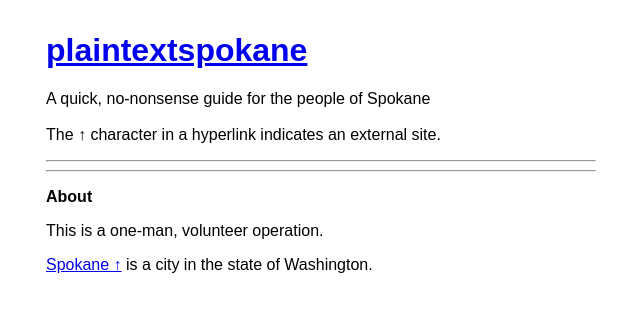
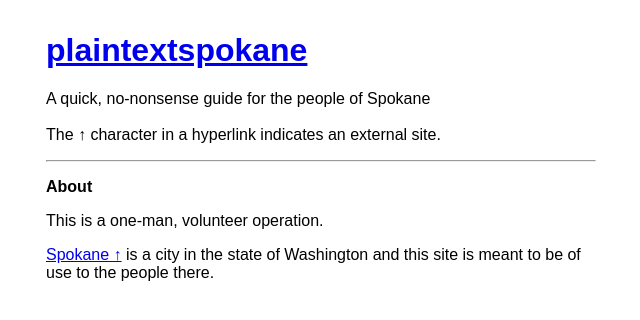
Before and after one commit to plaintextspokane/plaintextspokane.github.io, a Jekyll site: the page built from about.md, in a window 1280 px wide. Shown: the top 320 px of the page, without its empty margins (319-959 px from the left). Built offline with Jekyll 4.4.1, drawn with Linux system fonts in a browser that asks for light colours; our own code applies the rules of GitHub Pages for plain Markdown files.

Commit message:
Update about.md

```diff
--- a/about.md
+++ b/about.md
@@ -1,6 +1,9 @@
 ---
+layout: default
+---
+
 **About**
 
 This is a one-man, volunteer operation.
 
-<a href="https://en.wikipedia.org/wiki/Spokane,_Washington" target="_blank">Spokane ↑</a> is a city in the state of Washington.
+<a href="https://en.wikipedia.org/wiki/Spokane,_Washington" target="_blank">Spokane ↑</a> is a city in the state of Washington and this site is meant to be of use to the people there.
```
